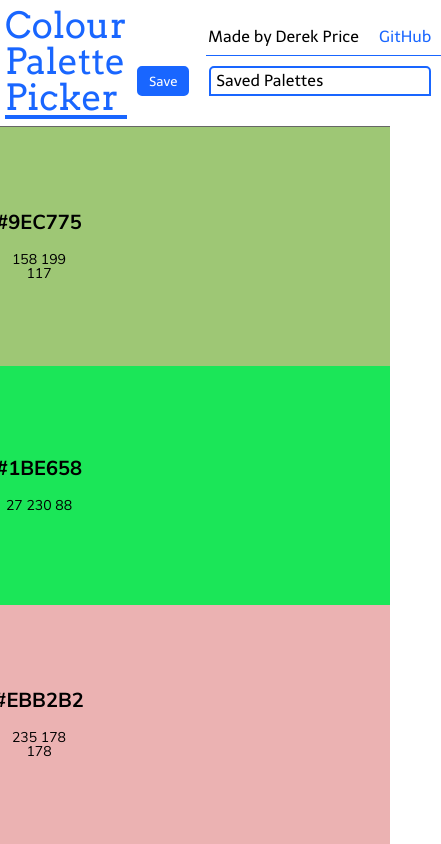
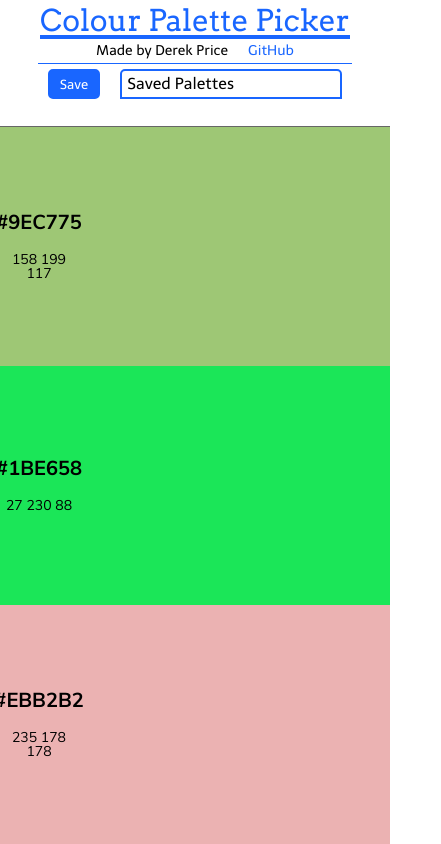
Before and after one commit to DerekPixel/colour-palette-picker, a React (Create React App) app: page / in a window 390 px wide. Shown: the whole page, 441 px wide, since content can reach past the window. Built offline with nearby package versions, Linux system fonts and the light colour scheme.

Commit message:
added some media querys for the header

```diff
--- a/src/App.css
+++ b/src/App.css
@@ -579,4 +579,28 @@ MEDIA QUERYS
     width: unset;
   }
 
+  @media screen and (max-width: 445px) {
+
+    header {
+      flex-direction: column;
+    }
+
+    h1 {
+      font-size: 30px;
+      white-space: nowrap;
+    }
+
+    .header-top-row {
+      font-size: 14px;
+      justify-content: center;
+      margin-top: 5px;
+    }
+
+    hr {
+    margin: 5px 0 5px auto;
+    width: 100%;
+    }
+
+  }
+
 }
```
